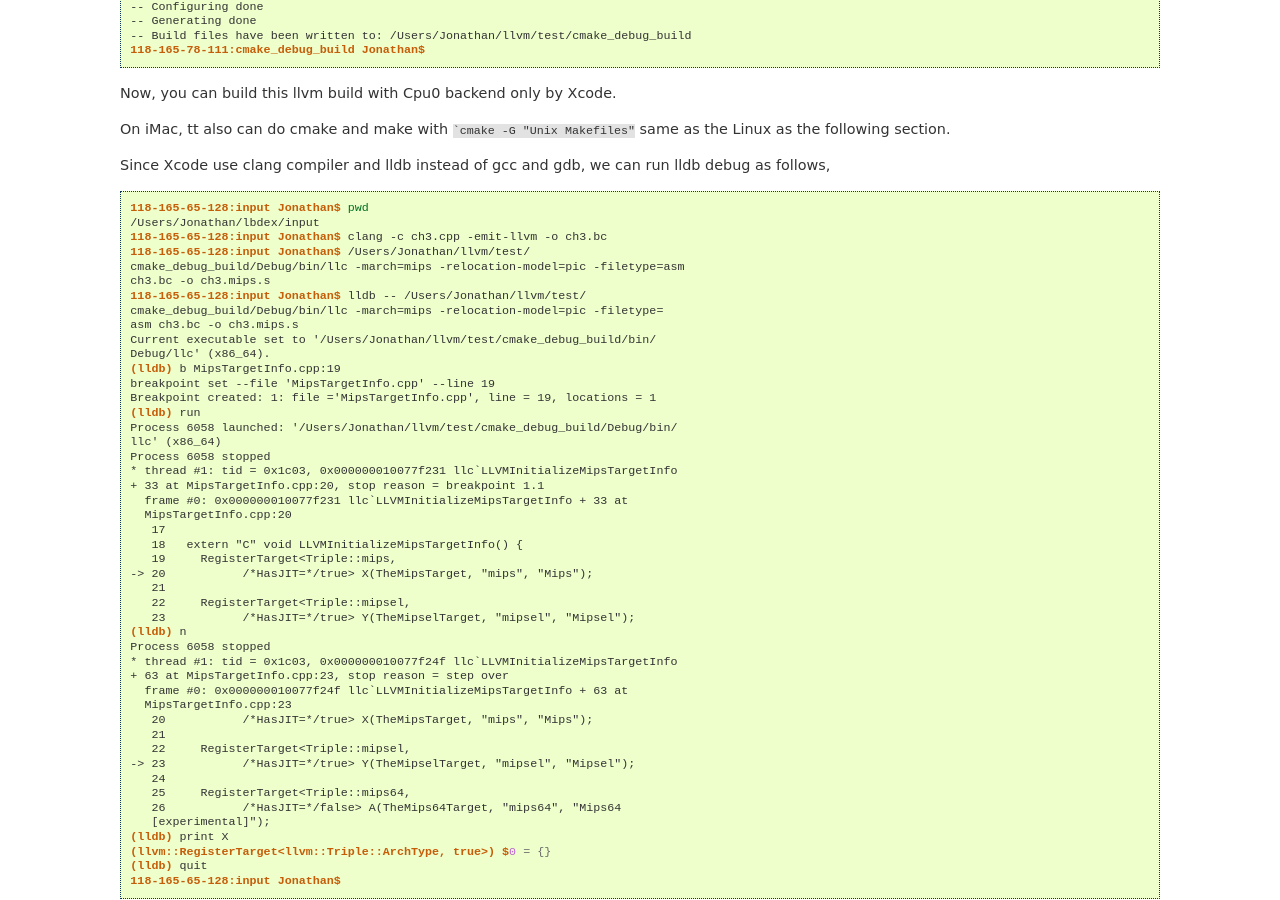
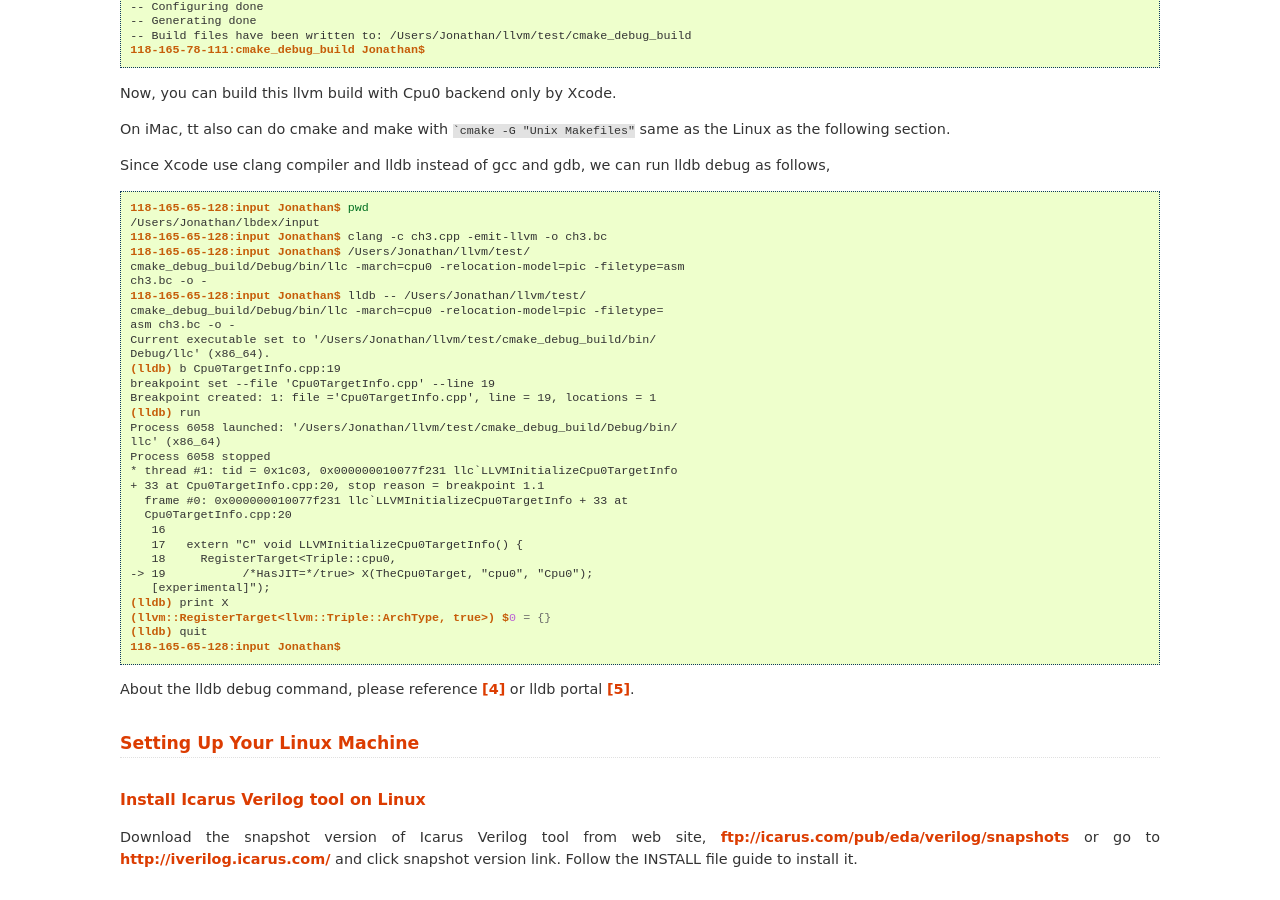
Before and after one commit to Jonathan2251/lbd, a Sphinx documentation site: the page built from source/install.rst, in a window 1280 px wide and 900 px high, scrolled down 9033 px. Built offline with Sphinx 7.4.7, drawn with Linux system fonts in a browser that asks for light colours; pages that are not in the unit, such as notebooks, are missing from menus; some of the changed text lies outside the part shown.

Commit message:
correct gdb/lldb debug in install.rst

```diff
--- a/source/install.rst
+++ b/source/install.rst
@@ -411,44 +411,28 @@
   /Users/Jonathan/lbdex/input
   118-165-65-128:input Jonathan$ clang -c ch3.cpp -emit-llvm -o ch3.bc
   118-165-65-128:input Jonathan$ /Users/Jonathan/llvm/test/
-  cmake_debug_build/Debug/bin/llc -march=mips -relocation-model=pic -filetype=asm
-  ch3.bc -o ch3.mips.s
+  cmake_debug_build/Debug/bin/llc -march=cpu0 -relocation-model=pic -filetype=asm
+  ch3.bc -o -
   118-165-65-128:input Jonathan$ lldb -- /Users/Jonathan/llvm/test/
-  cmake_debug_build/Debug/bin/llc -march=mips -relocation-model=pic -filetype=
-  asm ch3.bc -o ch3.mips.s
+  cmake_debug_build/Debug/bin/llc -march=cpu0 -relocation-model=pic -filetype=
+  asm ch3.bc -o -
   Current executable set to '/Users/Jonathan/llvm/test/cmake_debug_build/bin/
   Debug/llc' (x86_64).
-  (lldb) b MipsTargetInfo.cpp:19
-  breakpoint set --file 'MipsTargetInfo.cpp' --line 19
-  Breakpoint created: 1: file ='MipsTargetInfo.cpp', line = 19, locations = 1
+  (lldb) b Cpu0TargetInfo.cpp:19
+  breakpoint set --file 'Cpu0TargetInfo.cpp' --line 19
+  Breakpoint created: 1: file ='Cpu0TargetInfo.cpp', line = 19, locations = 1
   (lldb) run
   Process 6058 launched: '/Users/Jonathan/llvm/test/cmake_debug_build/Debug/bin/
   llc' (x86_64)
   Process 6058 stopped
-  * thread #1: tid = 0x1c03, 0x000000010077f231 llc`LLVMInitializeMipsTargetInfo
-  + 33 at MipsTargetInfo.cpp:20, stop reason = breakpoint 1.1
-    frame #0: 0x000000010077f231 llc`LLVMInitializeMipsTargetInfo + 33 at
-    MipsTargetInfo.cpp:20
-     17
-     18   extern "C" void LLVMInitializeMipsTargetInfo() {
-     19     RegisterTarget<Triple::mips,
-  -> 20           /*HasJIT=*/true> X(TheMipsTarget, "mips", "Mips");
-     21
-     22     RegisterTarget<Triple::mipsel,
-     23           /*HasJIT=*/true> Y(TheMipselTarget, "mipsel", "Mipsel");
-  (lldb) n
-  Process 6058 stopped
-  * thread #1: tid = 0x1c03, 0x000000010077f24f llc`LLVMInitializeMipsTargetInfo
-  + 63 at MipsTargetInfo.cpp:23, stop reason = step over
-    frame #0: 0x000000010077f24f llc`LLVMInitializeMipsTargetInfo + 63 at
-    MipsTargetInfo.cpp:23
-     20           /*HasJIT=*/true> X(TheMipsTarget, "mips", "Mips");
-     21
-     22     RegisterTarget<Triple::mipsel,
-  -> 23           /*HasJIT=*/true> Y(TheMipselTarget, "mipsel", "Mipsel");
-     24
-     25     RegisterTarget<Triple::mips64,
-     26           /*HasJIT=*/false> A(TheMips64Target, "mips64", "Mips64
+  * thread #1: tid = 0x1c03, 0x000000010077f231 llc`LLVMInitializeCpu0TargetInfo
+  + 33 at Cpu0TargetInfo.cpp:20, stop reason = breakpoint 1.1
+    frame #0: 0x000000010077f231 llc`LLVMInitializeCpu0TargetInfo + 33 at
+    Cpu0TargetInfo.cpp:20
+     16
+     17   extern "C" void LLVMInitializeCpu0TargetInfo() {
+     18     RegisterTarget<Triple::cpu0,
+  -> 19           /*HasJIT=*/true> X(TheCpu0Target, "cpu0", "Cpu0");
      [experimental]");
   (lldb) print X
   (llvm::RegisterTarget<llvm::Triple::ArchType, true>) $0 = {}
@@ -537,9 +521,7 @@
   # User specific environment and startup programs
 
   PATH=$PATH:/usr/local/sphinx/bin:~/llvm/release/cmake_release_build/bin:
-  /opt/mips_linux_toolchain_clang/mips_linux_toolchain/bin:$HOME/.local/bin:
-  $HOME/bin
-
+  ...
   export PATH
   [Gamma@localhost ~]$ source .bash_profile
   [Gamma@localhost ~]$ $PATH
@@ -635,7 +617,6 @@
   bin/clang++
    -- works
   ...
-  -- Targeting Mips
   -- Targeting Cpu0
   ...
   -- Configuring done
@@ -695,22 +676,18 @@
   <http://www.gnu.org/software/gdb/bugs/>...
   Reading symbols from /home/cschen/llvm/test/cmake_debug_build/bin/llc.
   ..done.
-  (gdb) break MipsTargetInfo.cpp:19
+  (gdb) break Cpu0TargetInfo.cpp:19
   Breakpoint 1 at 0xd54441: file /home/cschen/llvm/test/src/lib/Target/
-  Mips/TargetInfo/MipsTargetInfo.cpp, line 19.
+  Cpu0/TargetInfo/Cpu0TargetInfo.cpp, line 19.
   (gdb) run
   Starting program: /home/cschen/llvm/test/cmake_debug_build/bin/llc
   -march=cpu0 -relocation-model=pic -filetype=obj ch3.bc -o ch3.cpu0.o
   [Thread debugging using libthread_db enabled]
   Using host libthread_db library "/lib64/libthread_db.so.1".
 
-  Breakpoint 1, LLVMInitializeMipsTargetInfo ()
-    at /home/cschen/llvm/test/src/lib/Target/Mips/TargetInfo/MipsTargetInfo.cpp:20
-  20          /*HasJIT=*/true> X(TheMipsTarget, "mips", "Mips");
-  (gdb) next
-  23          /*HasJIT=*/true> Y(TheMipselTarget, "mipsel", "Mipsel");
-  (gdb) print X
-  $1 = {<No data fields>}
+  Breakpoint 1, LLVMInitializeCpu0TargetInfo ()
+    at /home/cschen/llvm/test/src/lib/Target/Cpu0/TargetInfo/Cpu0TargetInfo.cpp:20
+  19          /*HasJIT=*/true> X(TheCpu0Target, "cpu0", "Cpu0");
   (gdb) quit
   A debugging session is active.
 
```
